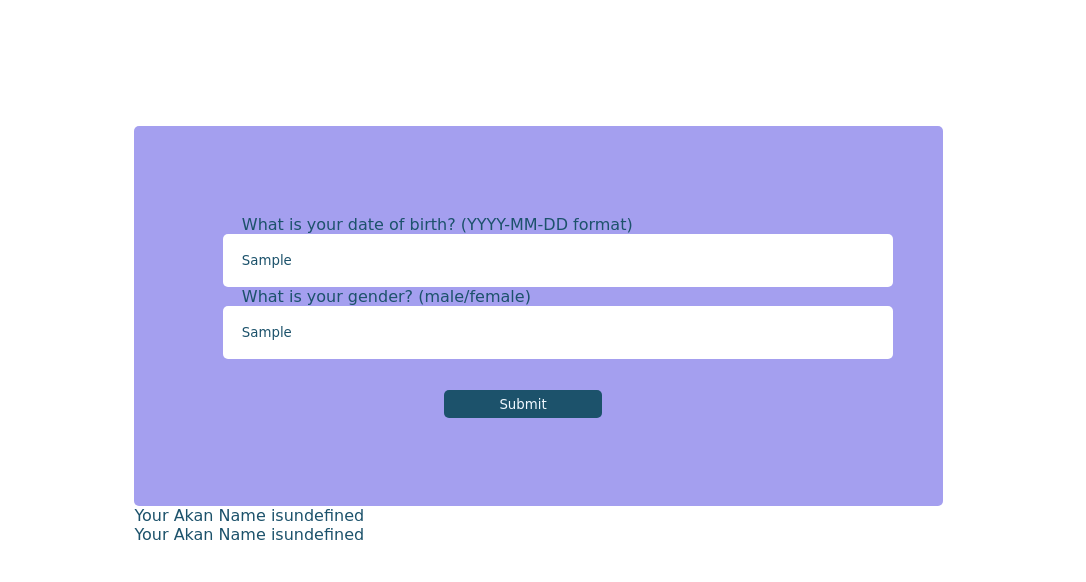
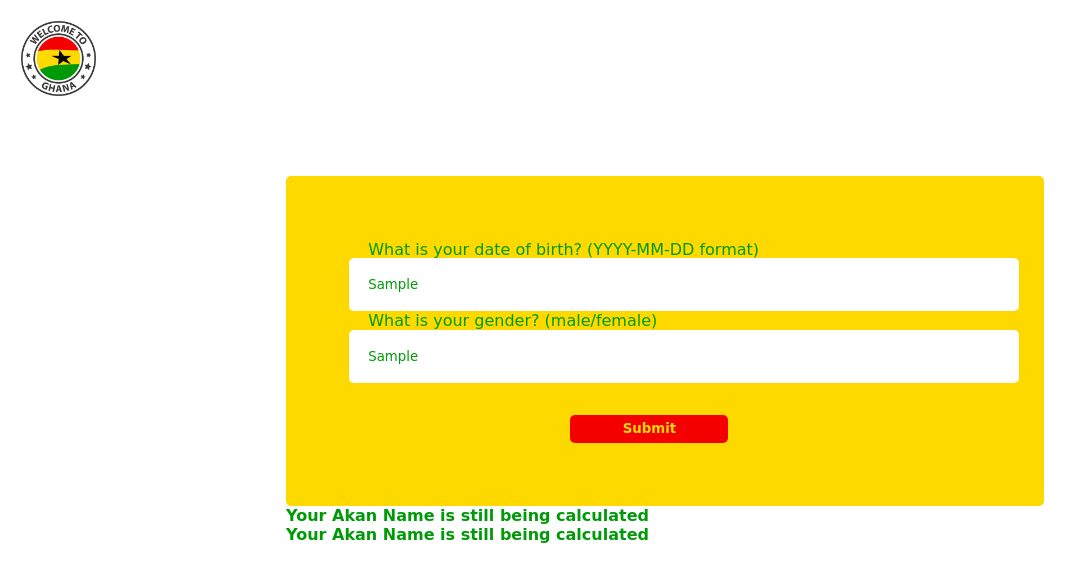
Before and after one commit to awuorm/week2-ip, a plain HTML site: page index.html in a window 1280 px wide. Both pictures are taken after typing "Sample", "Sample" into the empty fields and a click on the button "Submit". Shown: the whole page, without its empty margins (0-1086 px from the left). Drawn offline with Linux system fonts and the light colour scheme.

Commit message:
changed form background color, added image

```diff
--- a/index.css
+++ b/index.css
@@ -1,11 +1,15 @@
+img{
+    border-radius: 10px;
+    width:8%;
+}
 form {
-    background-color: #a49fef;
+    background-color: #FDD900;
     border: none;
     color: white;
-    padding: 7%;
+    padding: 5%;
     text-decoration: none;
-    margin-top: 10%;
-    margin-left: 10%;
+    margin-top: 5%;
+    margin-left: 22%;
     cursor: pointer;
     border-radius: 5px;
     width: 50%;
@@ -15,7 +19,7 @@ form {
 label {
     font-family: 'Gaegu', cursive;
     padding: 3%;
-    color: #1c526b;
+    color: #009A08;
 }
 
 input {
@@ -25,7 +29,7 @@ input {
     width: 100%;
     cursor: pointer;
     font-family: 'Gaegu', cursive;
-    color: #1c526b;
+    color: #009A08;
 }
 button {
     border-radius: 5px;
@@ -36,13 +40,15 @@ button {
     margin-left: 35%;
     cursor: pointer;
     font-family: 'Gaegu', cursive;
-    background-color:#1c526b;
-    color:aliceblue;
+    background-color:#F40000;
+    color:#FDD900;
+    font-weight: bold;
 
 }
 
 div {
     font-family: 'Gaegu', cursive;
-    margin-left: 10%;
-    color: #1c526b;
+    margin-left: 22%;
+    color: #009A08;
+    font-weight: bold;
 }
--- a/index.html
+++ b/index.html
@@ -9,6 +9,7 @@
     <link rel="stylesheet" href="index.css">
 </head>
 <body>
+    <img src="assets/Welcome_to_ghana.jpg" alt="Icon of Ghana">
     <form id="form">
         <label>What is your date of birth? (YYYY-MM-DD format)</label>
         <input type="text" placeholder="Enter date" id="Enter-date" onfocus="this.value=''" onblur="getVal()"/>
--- a/index.js
+++ b/index.js
@@ -1,21 +1,32 @@
 let assignedName = "";
 document.body.onblur = addElement;
-function addElement (assignedName) {
+function addElement(assignedName) {
+    console.log(assignedName, "assigned Name")
     // create a new div element
     const newDiv = document.createElement("div");
-    // and give it some content
-    const newContent = document.createTextNode("Your Akan Name is"+ assignedName);
-    // add the text node to the newly created div
-    newDiv.appendChild(newContent);
-    // add the newly created element and its content into the DOM
-    const currentDiv = document.getElementById("output-name");
-    document.body.insertBefore(newDiv, currentDiv);
+    // validate user input
+    if (assignedName == undefined || typeof (assignedName) != typeof ("assignedName")) {
+        const newContent = document.createTextNode("Your Akan Name is still being calculated");
+        // add the text node to the newly created div
+        newDiv.appendChild(newContent);
+        // add the newly created element and its content into the DOM
+        const currentDiv = document.getElementById("output-name");
+        document.body.insertBefore(newDiv, currentDiv);
+    }
+    else{
+        const newContent = document.createTextNode("Your Akan Name is " + assignedName);
+        // add the text node to the newly created div
+        newDiv.appendChild(newContent);
+        // add the newly created element and its content into the DOM
+        const currentDiv = document.getElementById("output-name");
+        document.body.insertBefore(newDiv, currentDiv);
+    }
+
 }
 
 function getVal() {
     let femaleNames = ["Akosua", "Adwoa", "Abenaa", "Akua", "Yaa", "Afua", "Ama"];
     let maleNames = ["Kwasi", "Kwadwo", "Kwabena", "Kwaku", "Yaw", "Kofi", "Kwame"];
-    let assignedName = "";
     let dob = document.getElementById('Enter-date').value;
     let gender = document.getElementById('Enter-gender').value;
     gender = gender.toLowerCase()
```
Also changed, not shown: assets/Welcome_to_ghana.jpg (added).
